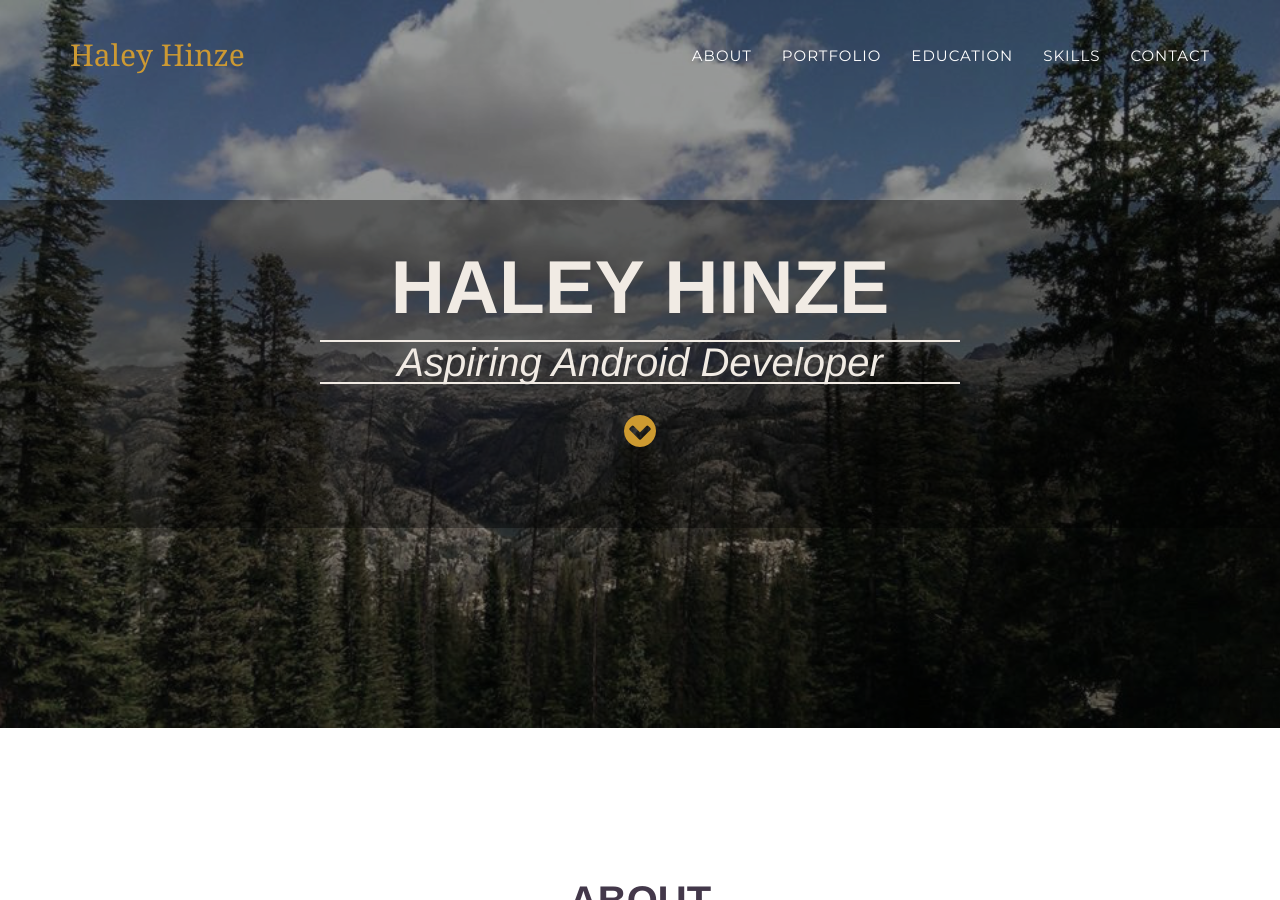
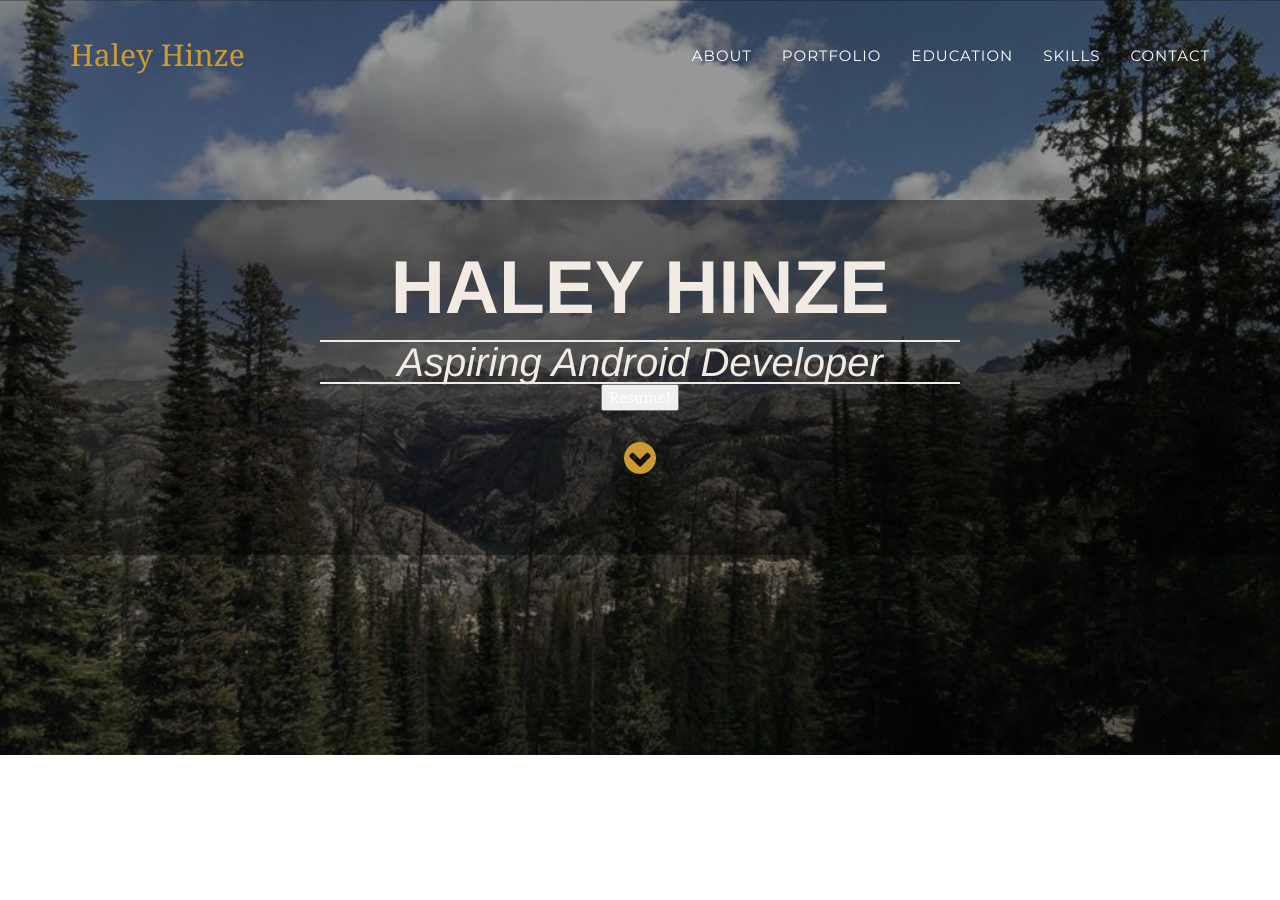
Before and after one commit to hinzehaley/hinzehaley.github.io, a Jekyll site: the page built from index.html, in a window 1280 px wide and 900 px high. Built offline with Jekyll 4.4.1, drawn with Linux system fonts in a browser that asks for light colours; some web fonts are replaced.

Commit message:
added Resume

```diff
--- a/_includes/footer.html
+++ b/_includes/footer.html
@@ -14,7 +14,7 @@
                 </div>
                 <div class="col-md-4">
                     <ul class="list-inline quicklinks">
-                        <li><a href="#">Resumé</a>
+                        <li><a href="HINZEResume.pdf">Resumé</a>
                         </li>
                     </ul>
                 </div>
--- a/_includes/header.html
+++ b/_includes/header.html
@@ -52,6 +52,12 @@
                         {{site.description}}
                         <div class ="line"></div>
                     </div>
+
+                    <form method="get" action="HINZEResume.pdf">
+                        <button type="submit">Resume!</button>
+                    </form>
+
+
                     <a href="#about" class="page-scroll btn">
                         <img src="img/icons/arrows.png" border="0" class="down-arrow">
                     </a>
```
Also changed, not shown: 1 other file.
